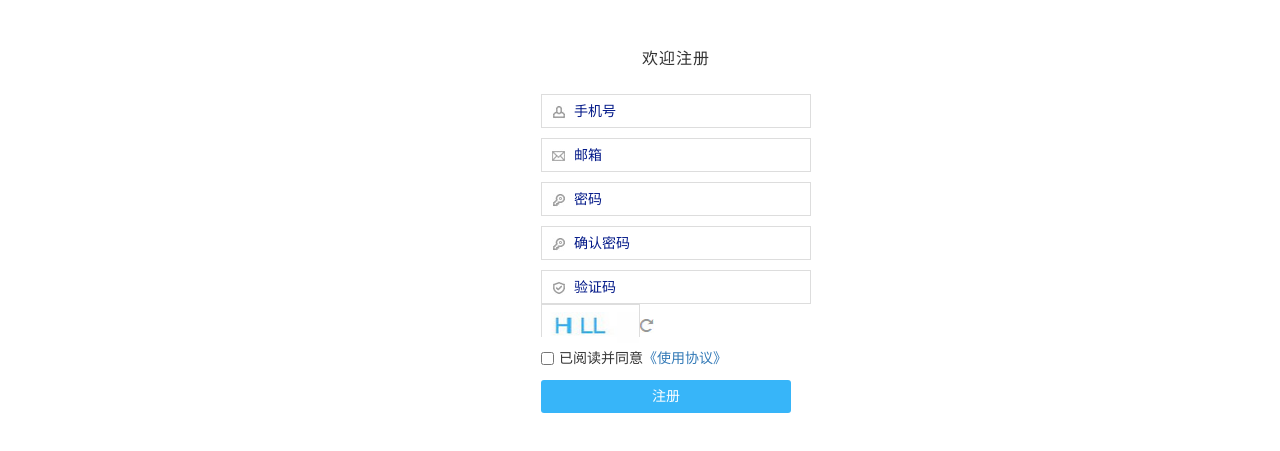
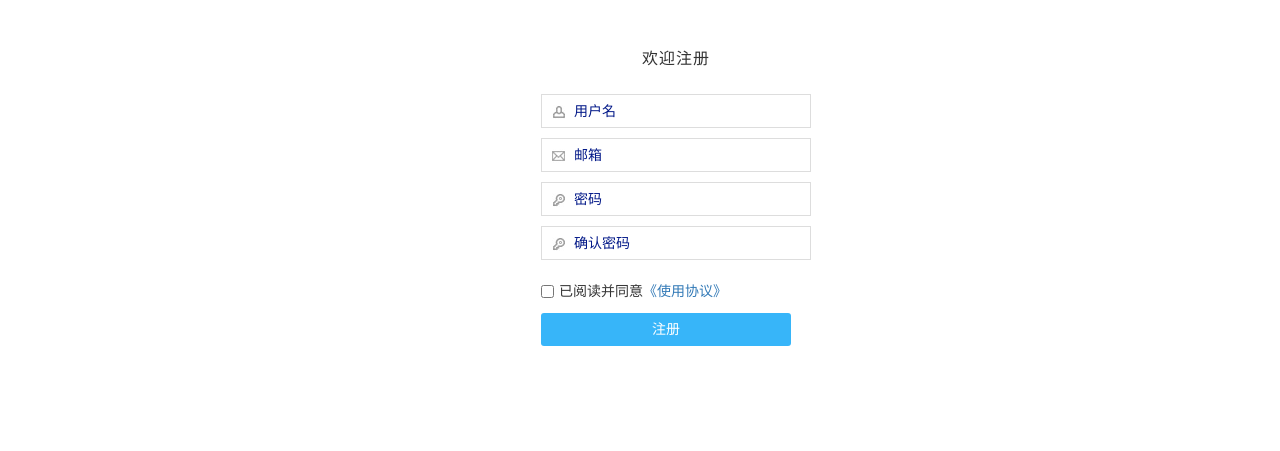
Before and after one commit to xuke666/Honey-Harvester, a plain HTML site: page register.html in a window 1280 px wide. Shown: the part 87-538 px from the top of the page. Drawn offline with nearby package versions, Linux system fonts and the light colour scheme.

Commit message:
change demo

```diff
--- a/register.html
+++ b/register.html
@@ -64,15 +64,10 @@
         	<div class="bj_bai">
             <h3>欢迎注册</h3>
        	  	  <form action="" method="get">
-                <input name="" type="text" class="kuang_txt phone" placeholder="手机号">
+                <input name="" type="text" class="kuang_txt phone" placeholder="用户名">
                 <input name="" type="text" class="kuang_txt email" placeholder="邮箱">
                 <input name="" type="text" class="kuang_txt possword" placeholder="密码">
                 <input name="" type="text" class="kuang_txt possword" placeholder="确认密码">
-                <input name="" type="text" class="kuang_txt yanzm" placeholder="验证码">
-                <div>
-                	<div class="hui_kuang"><img src="images/zc_22.jpg" width="92" height="31"></div>
-                	<div class="shuaxin"><a href="#"><img src="images/zc_25.jpg" width="13" height="14"></a></div>
-                </div>
                 <div>
                		<input name="" type="checkbox" value=""><span>已阅读并同意<a href="#" target="_blank"><span class="lan"></span>《使用协议》</span></a></span>
                 </div>
```
Also changed, not shown: images/about.jpg (deleted), images/c4.jpg (deleted), images/g2.jpg (deleted), images/g3.jpg (deleted).
